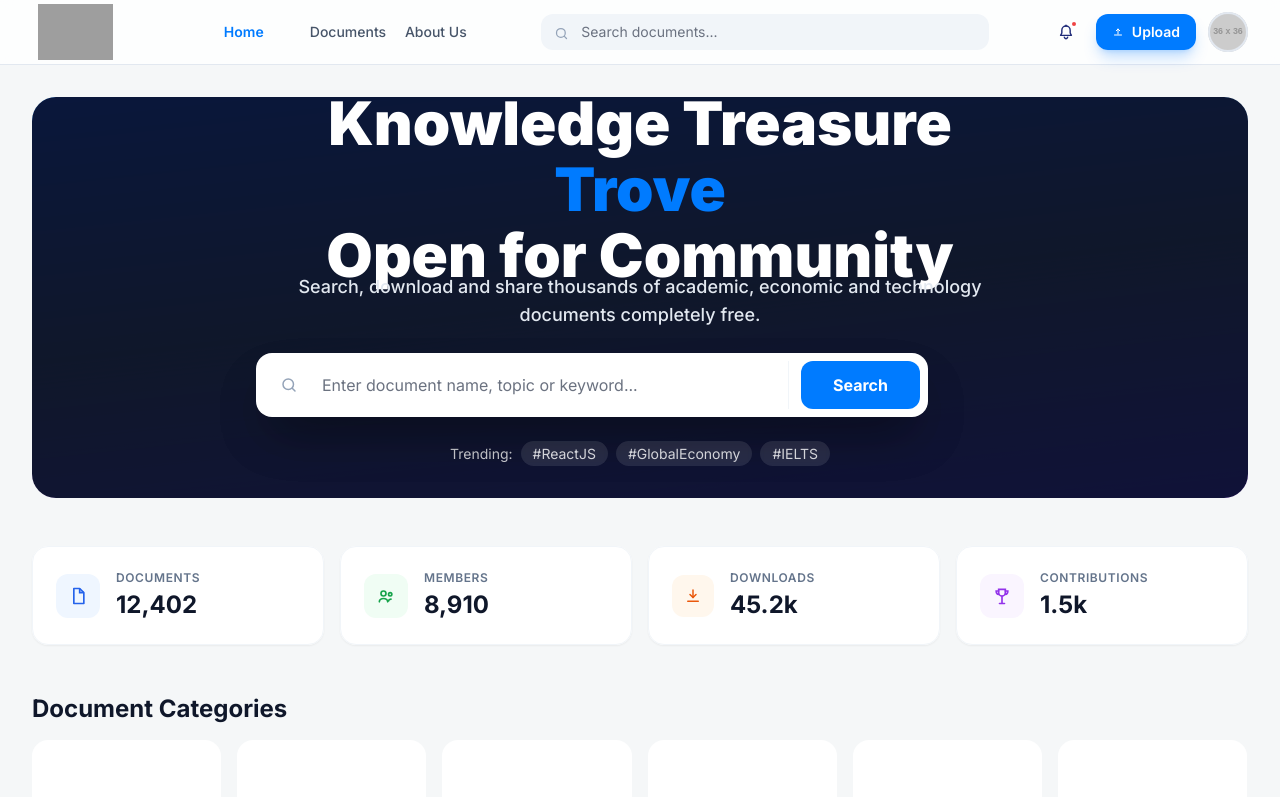
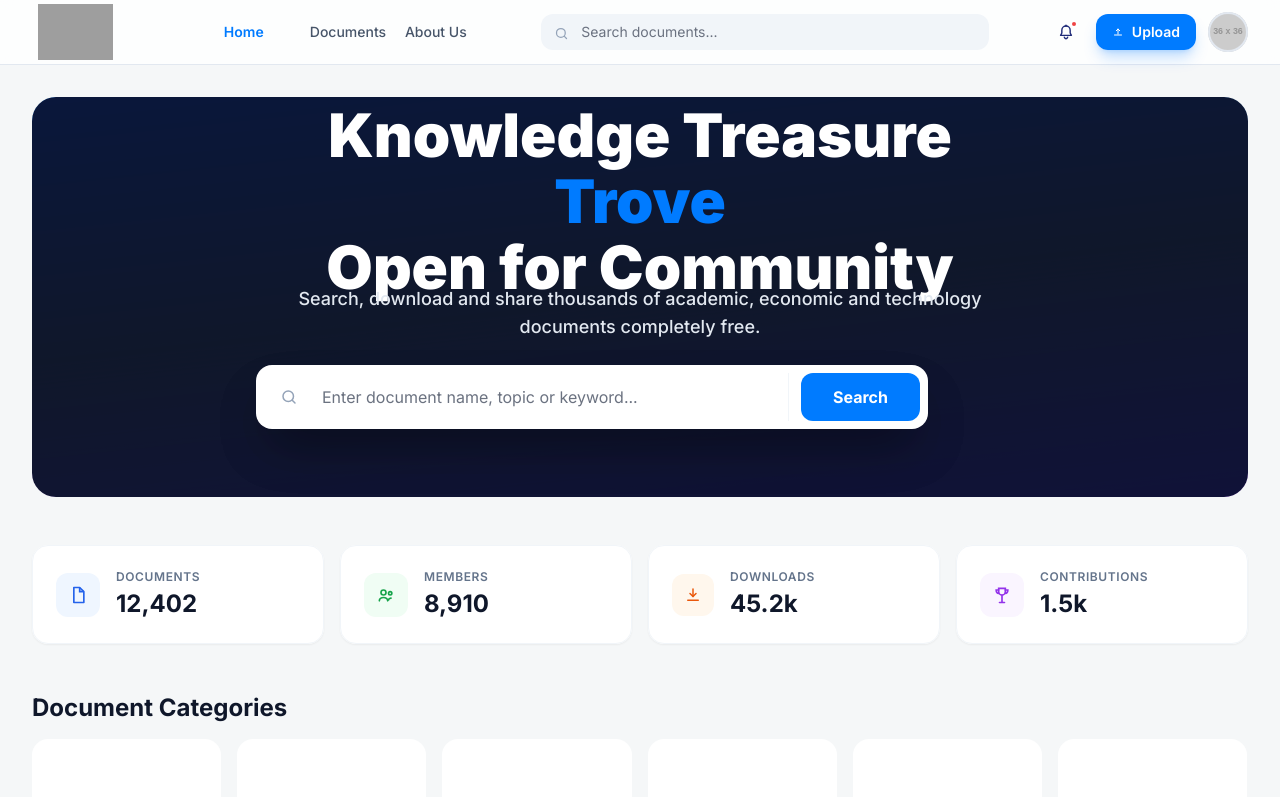
Before and after one commit to phuchoang1807/Frontend_study_IT, a React (Vite) app: page /home in a window 1280 px wide. Shown: the top 797 px of the page. Built offline with nearby package versions, Linux system fonts and the light colour scheme; grey boxes are pictures that could not be loaded.

Commit message:
fix(ui): fix icon

```diff
--- a/src/components/Hero.jsx
+++ b/src/components/Hero.jsx
@@ -106,10 +106,7 @@ export default function Hero() {
         </div>
 
         <div style={{ display: "flex", alignItems: "center", gap: "8px", justifyContent: "center" }}>
-          <div style={{ color: "rgba(255,255,255,0.8)", fontSize: "14px" }}>Trending:</div>
-          <div style={{ padding: "4px 12px", background: "rgba(255,255,255,0.1)", borderRadius: "9999px", backdropFilter: "blur(2px)", color: "rgba(255,255,255,0.8)", fontSize: "14px" }}>#ReactJS</div>
-          <div style={{ padding: "4px 12px", background: "rgba(255,255,255,0.1)", borderRadius: "9999px", backdropFilter: "blur(2px)", color: "rgba(255,255,255,0.8)", fontSize: "14px" }}>#GlobalEconomy</div>
-          <div style={{ padding: "4px 12px", background: "rgba(255,255,255,0.1)", borderRadius: "9999px", backdropFilter: "blur(2px)", color: "rgba(255,255,255,0.8)", fontSize: "14px" }}>#IELTS</div>
+
         </div>
       </div>
     </div>
```
